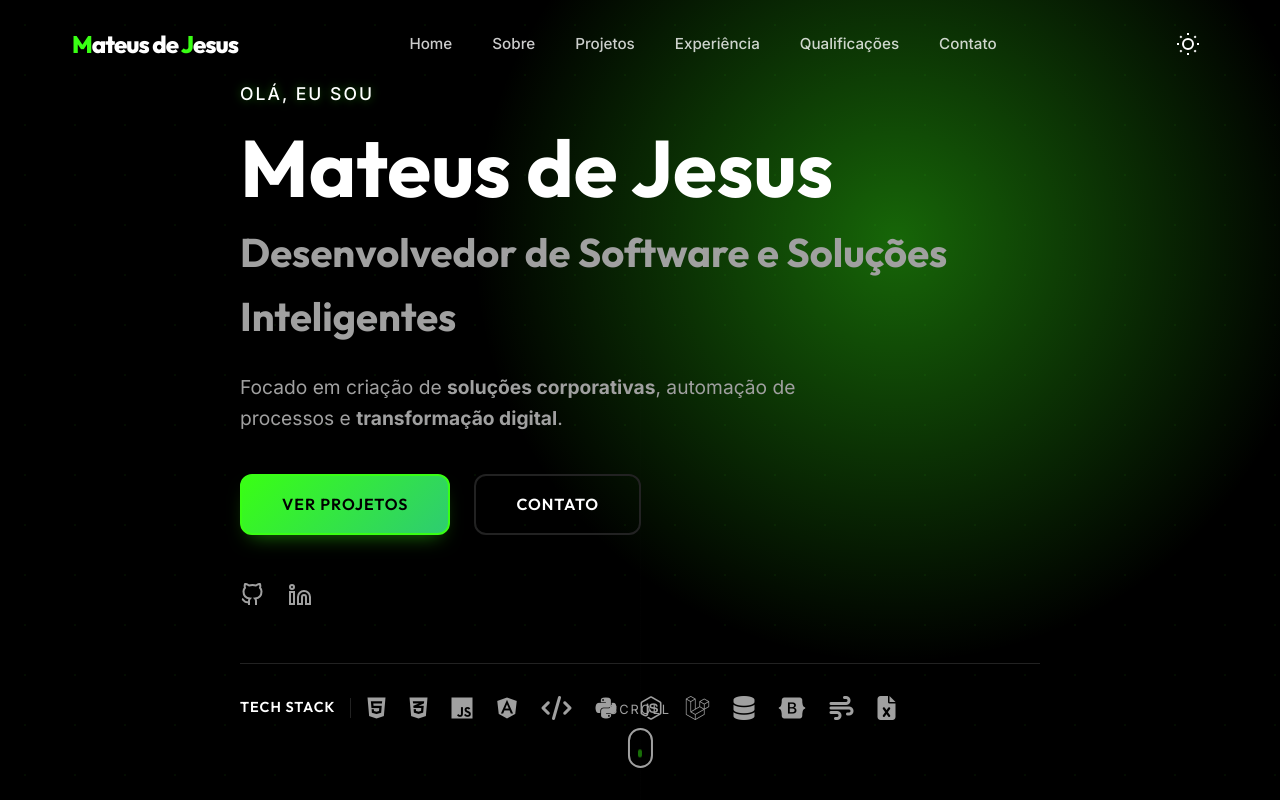
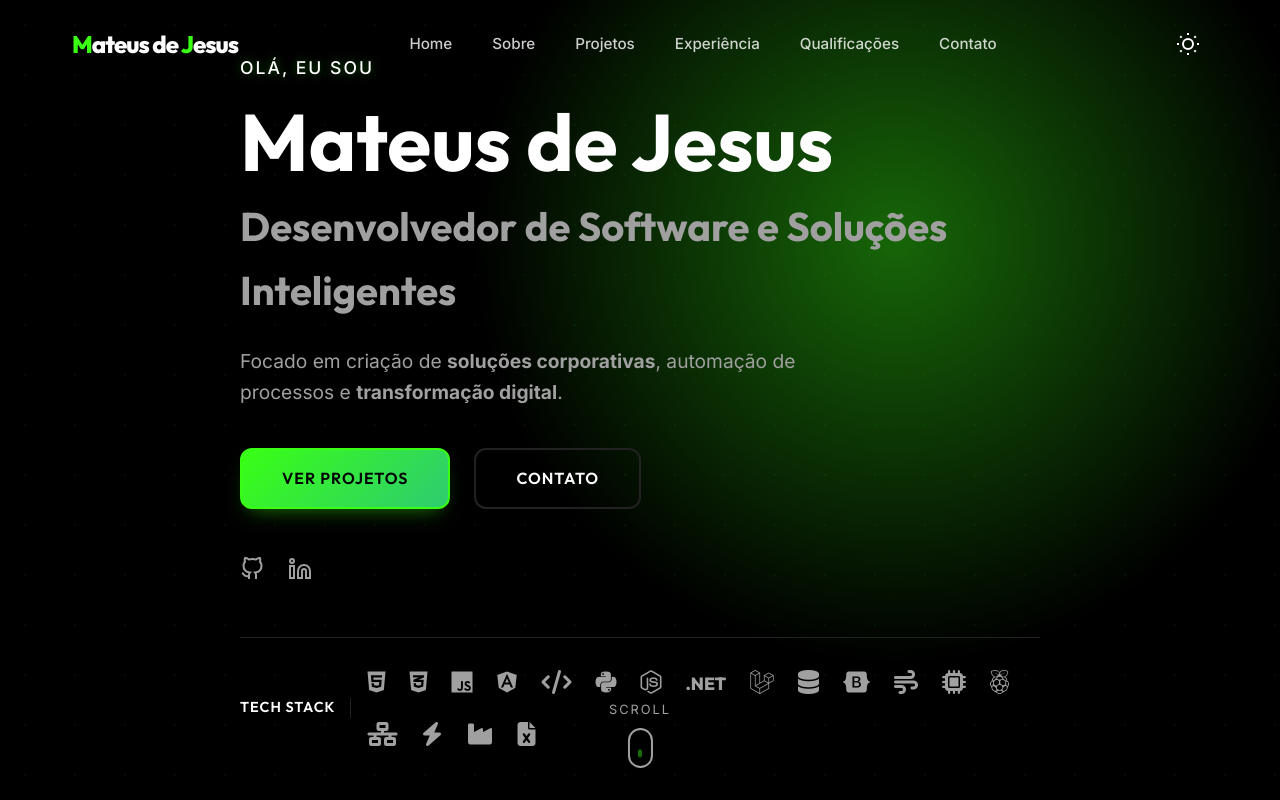
Before and after one commit to Mateus-Jesus-MJ/mateus.jesus, an Angular app: page / in a window 1280 px wide. Shown: the top 800 px of the page. Built offline with nearby package versions, Linux system fonts and the light colour scheme.

Commit message:
Adição de tech stack

```diff
--- a/src/app/components/hero/hero.component.css
+++ b/src/app/components/hero/hero.component.css
@@ -142,15 +142,24 @@
   color: var(--text-secondary);
 }
 
-.tech-icons i {
+.tech-icons i, .tech-icons span.tech-text-icon {
   transition: all 0.3s ease;
   cursor: pointer;
 }
 
-.tech-icons i:hover {
+.tech-icons i:hover, .tech-icons span.tech-text-icon:hover {
   color: var(--accent);
   transform: scale(1.2) translateY(-5px);
   filter: drop-shadow(0 0 8px var(--accent-glow));
+}
+
+.tech-text-icon {
+  font-family: var(--font-heading);
+  font-weight: 800;
+  font-size: 1.1rem; /* Adjust font size relative to icon size */
+  display: inline-flex;
+  align-items: center;
+  justify-content: center;
 }
 
 .scroll-down {
--- a/src/app/components/hero/hero.component.html
+++ b/src/app/components/hero/hero.component.html
@@ -43,10 +43,16 @@
                     <i class="fas fa-code" title="TypeScript" aria-label="Linguagem TypeScript"></i>
                     <i class="fab fa-python" title="Python" aria-label="Linguagem Python"></i>
                     <i class="fab fa-node-js" title="Node.js" aria-label="Ambiente Node.js"></i>
+                    <span class="tech-text-icon" title=".NET (C#)" aria-label="Framework .NET">.NET</span>
                     <i class="fab fa-laravel" title="Laravel" aria-label="Framework PHP Laravel"></i>
                     <i class="fas fa-database" title="SQL / MySQL" aria-label="Banco de Dados SQL"></i>
                     <i class="fab fa-bootstrap" title="Bootstrap" aria-label="Framework CSS Bootstrap"></i>
                     <i class="fas fa-wind" title="Tailwind" aria-label="Framework CSS Tailwind"></i>
+                    <i class="fas fa-microchip" title="CLP" aria-label="Controlador Lógico Programável"></i>
+                    <i class="fab fa-raspberry-pi" title="Raspberry Pi" aria-label="Raspberry Pi"></i>
+                    <i class="fas fa-network-wired" title="IoT" aria-label="Internet das Coisas"></i>
+                    <i class="fas fa-bolt" title="Comandos Elétricos" aria-label="Comandos Elétricos"></i>
+                    <i class="fas fa-industry" title="Automação Industrial" aria-label="Automação Industrial"></i>
                     <i class="fas fa-file-excel" title="VBA / Excel" aria-label="Automação VBA Excel"></i>
                 </div>
             </div>
```
